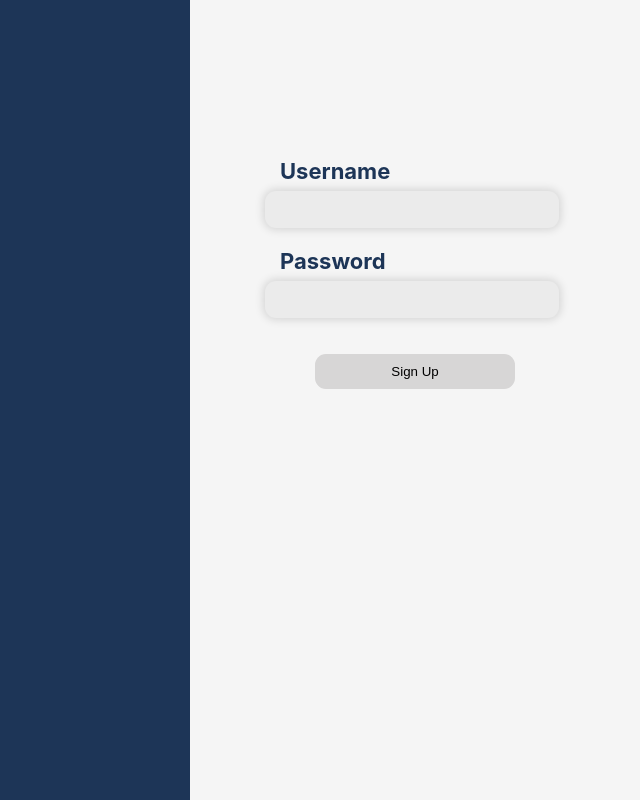
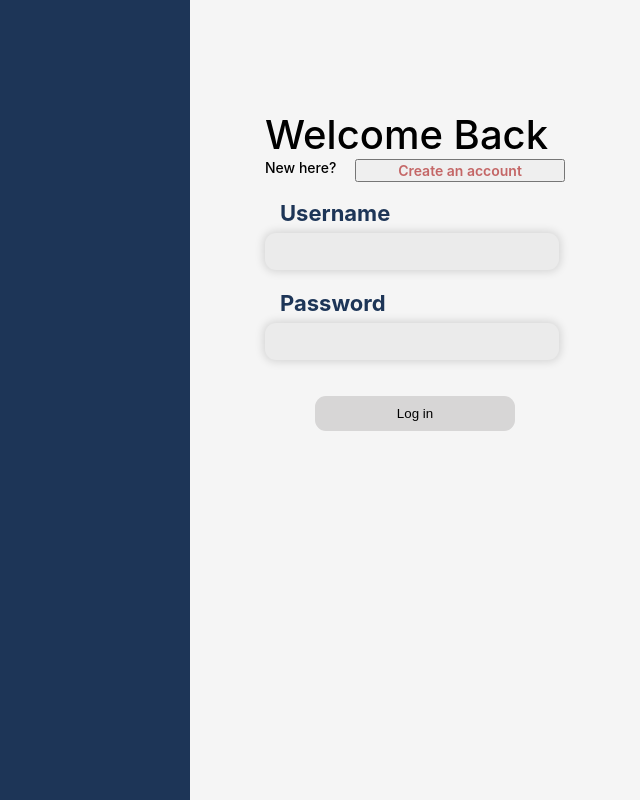
Before and after one commit to dhruv6-6/temp-chat-name, a React (Create React App) app in the folder client/: page / in a window 1280 px wide. Shown: the whole page, without its empty margins (640-1280 px from the left). Built offline with nearby package versions, Linux system fonts and the light colour scheme; no server answers.

Commit message:
new commit

```diff
--- a/client/src/App.js
+++ b/client/src/App.js
@@ -13,7 +13,7 @@ var socket = io.connect("http://localhost:3001", {
 
 
 function App() {
-  const [signup , setSignup] = useState(1);
+  const [signup , setSignup] = useState(0);
   const [chat , setChat] = useState(0);
   const [username,  setUsername] = useState("");
   const [password,  setPassword] = useState("");
--- a/client/src/windows/login/Login.js
+++ b/client/src/windows/login/Login.js
@@ -2,15 +2,18 @@ import React from 'react';
 import './Login.css'
 
 
-const Login = ()=>{
+const Login = (props)=>{
+    var {socket , curUserData , setChat , setSignup} = props;
     return(
         <div className="full_screen_box">
             <div className='login_area'>
                 <div className='welcome'>
                     <p className="welcome_message">Welcome Back</p>
                     <div className="bottom_welcome_message">
-                        <button className="new_here">New here?</button>
-                        <button className='create_account'>Create an account</button>
+                        <p className="new_here">New here?</p>
+                        <button className='create_account' onClick={(e)=>{
+                            setSignup(1);
+                        }}>Create an account</button>
                     </div>
                 </div>
                 <div className='username'>
```
Also changed, not shown: client/src/windows/signup/Signup.js (line endings or trailing spaces).
